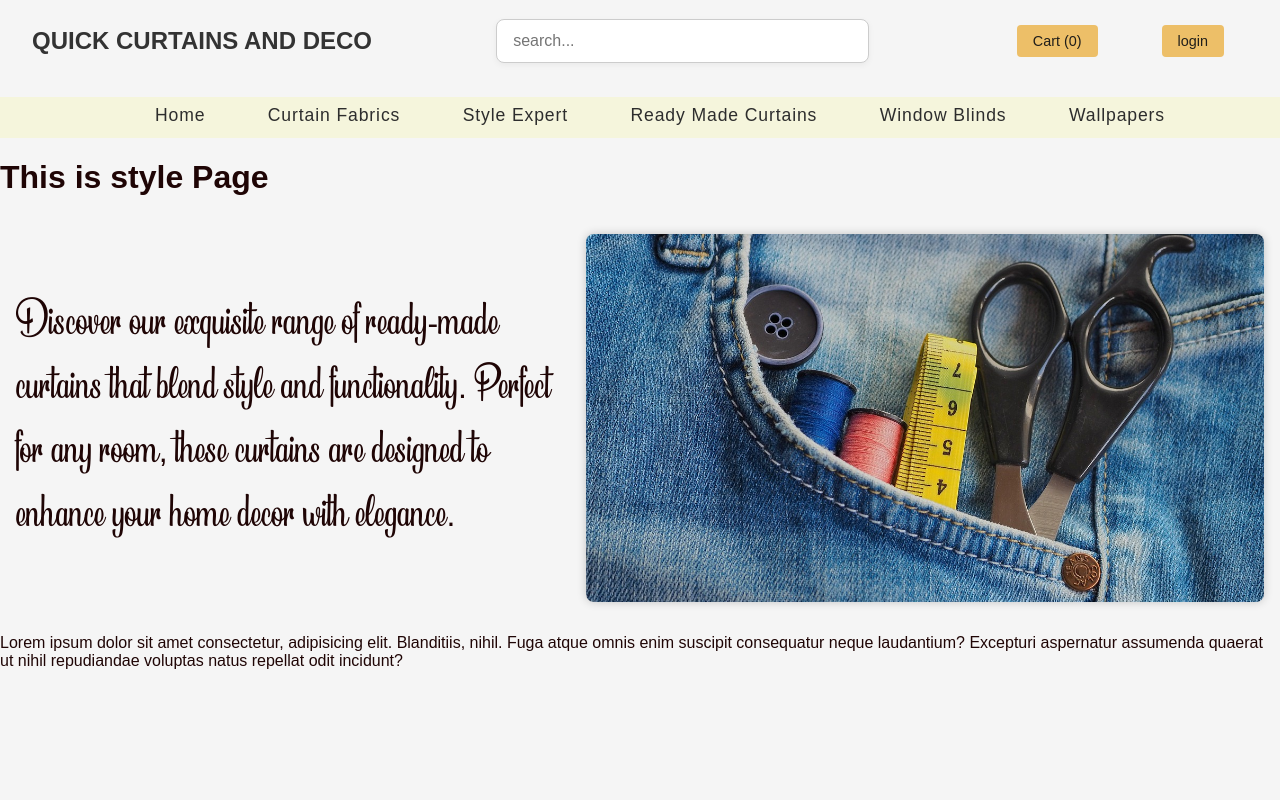
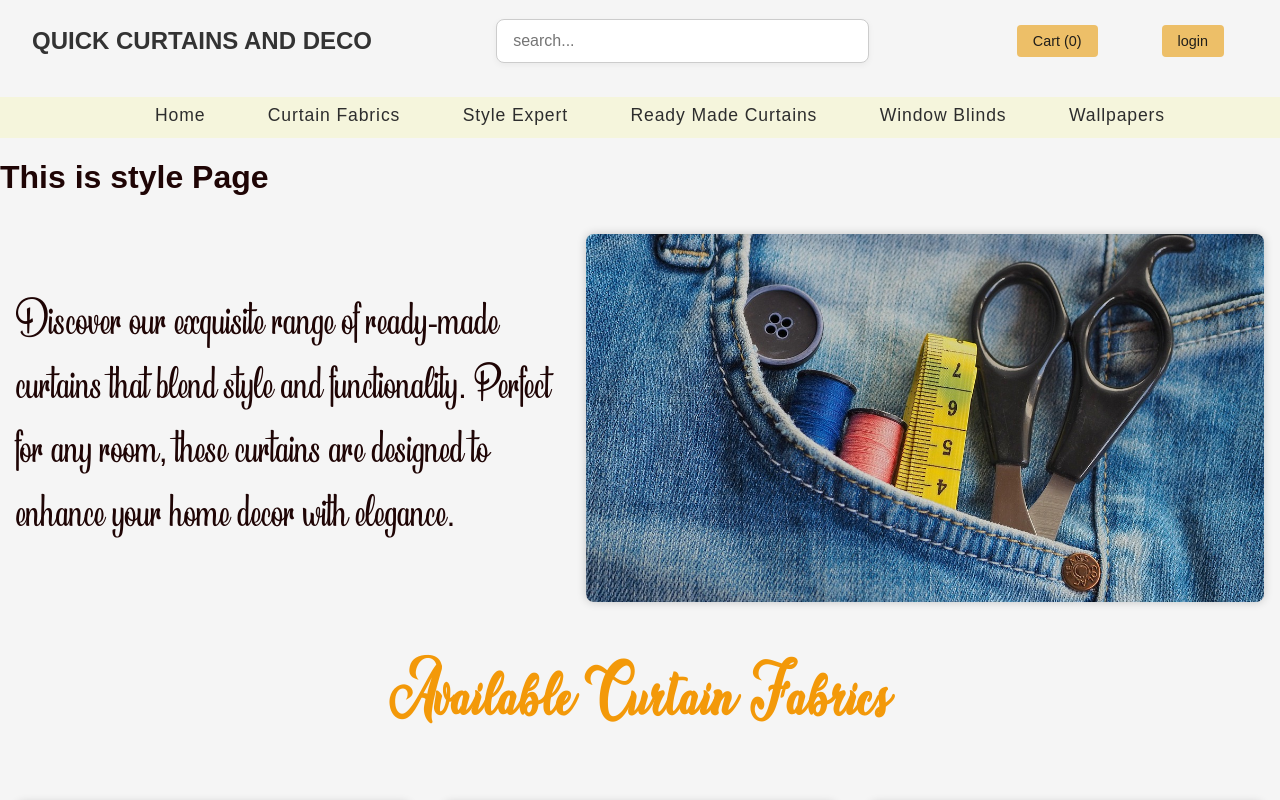
Before and after one commit to An-Drew5/E-commerce, a React (Vite) app: page /style-expert in a window 1280 px wide. Shown: the top 800 px of the page. Built offline with nearby package versions, Linux system fonts and the light colour scheme; grey boxes are pictures that could not be loaded; a web font is replaced by a local one.

Commit message:
Daily Update: Worked on Style Experts Page

```diff
--- a/src/App.css
+++ b/src/App.css
@@ -52,7 +52,7 @@ body {
 
 #modal {
   width: 30%;
-  background: #9bda94;
+  background-color: #e4ddd4;
   border: none;
   border-radius: 6px;
   box-shadow: 0 0 10px rgba(0, 0, 0, 0.5);
@@ -360,29 +360,6 @@ body {
 .general-header .general-header-img img:hover {
   transform: scale(1.03);
 }
-
-
-/* .header {
-  display: flex;
-  flex-direction: row;
-} */
-
-/* .header-img {
-  width: 100%;
-  height: 100%;
-  border: 1px solid #000;
-
-  overflow: hidden;
-}
-.header-img img {
-  width: 100%;
-  height: 100%;
-  /* margin: 0.5rem 1rem;
-  object-fit: cover;
-  object-position: center;
-  transition: transform 0.5s ease;
-}*/
-/*marked*/
 
 /*HeaderBar.jsx*/
 .header-bar {
--- a/src/pages/StyleExpert.jsx
+++ b/src/pages/StyleExpert.jsx
@@ -1,6 +1,11 @@
+import { use } from "react";
 import GeneralPageHeader from "../components/GeneralPageHeader";
 import image from "../assets/image-9.jpg"
+import CartContext from "../store/shopping-cart-context";
+import Product from "../components/Product";
+import { curtainFabricsImages } from "../util/productImages";
 export default function StyleExpertPage() {
+  const cartCtx = use(CartContext)
   return (
     <>
       <h1>This is style Page</h1>
@@ -18,9 +23,11 @@ export default function StyleExpertPage() {
       </GeneralPageHeader>
 
       <div>
-        <p>
-            Lorem ipsum dolor sit amet consectetur, adipisicing elit. Blanditiis, nihil. Fuga atque omnis enim suscipit consequatur neque laudantium? Excepturi aspernatur assumenda quaerat ut nihil repudiandae voluptas natus repellat odit incidunt?
-        </p>
+        <Product
+                heading="Available Curtain Fabrics"
+                product={curtainFabricsImages}
+                onAddToCart={cartCtx.addItemToCart}
+              />
       </div>
     </>
   );
```
